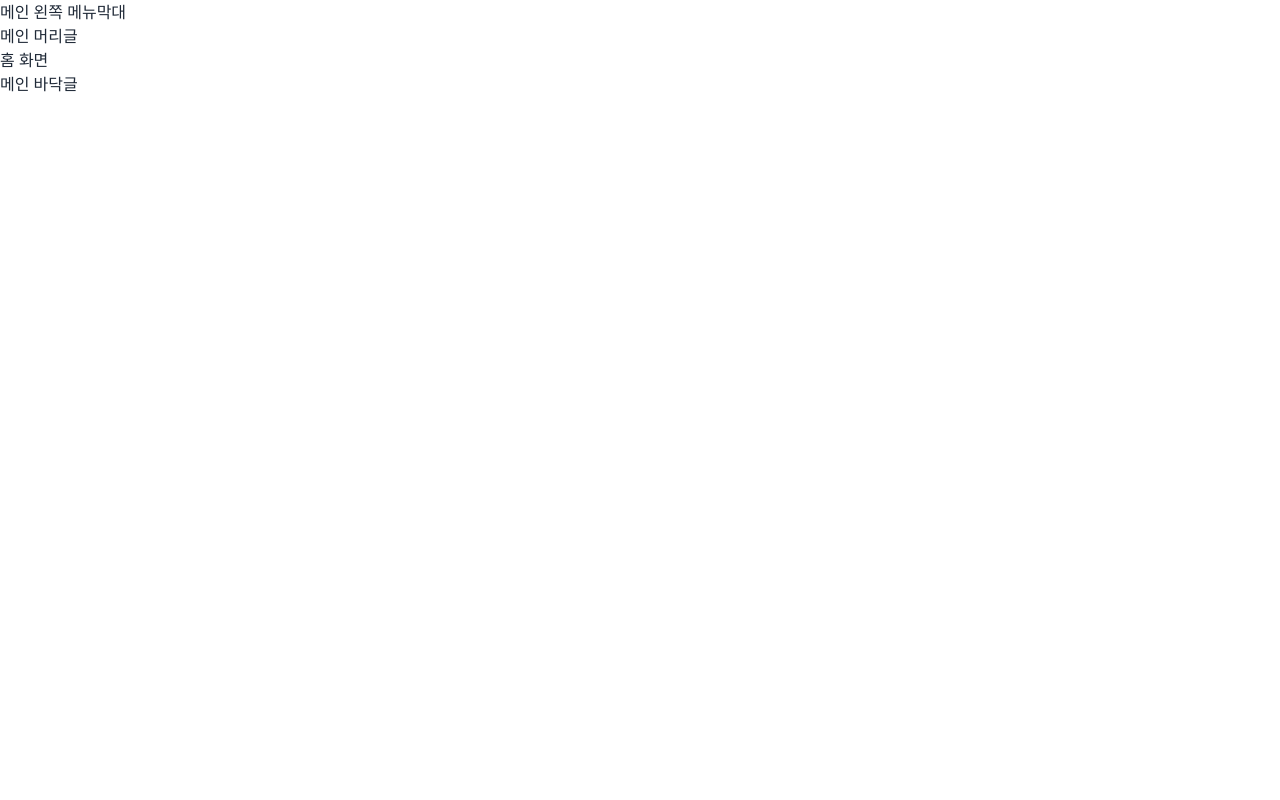
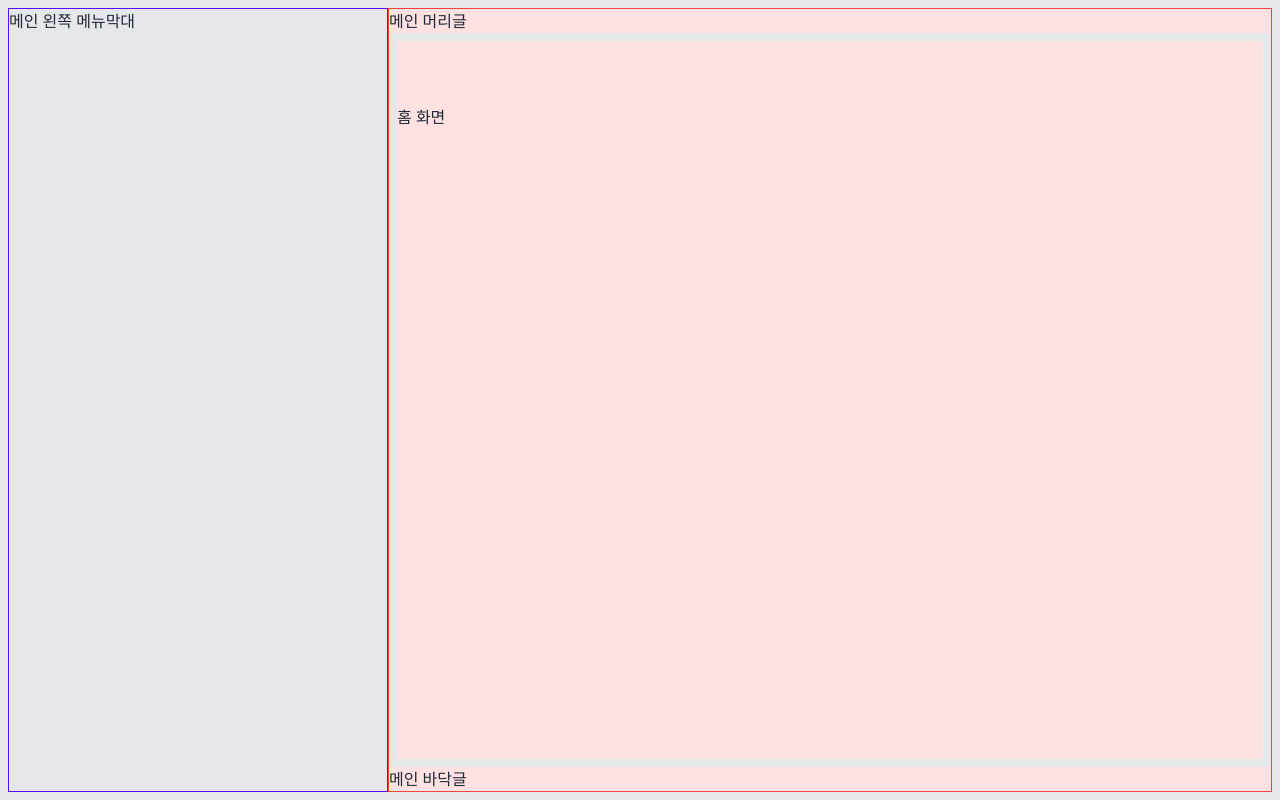
Before and after one commit to whoshe/test, a Next.js app: page / in a window 1280 px wide. Built offline with nearby package versions, Linux system fonts and the light colour scheme.

Commit message:
dashboard nested layout 고침

```diff
--- a/src/component/layout.js
+++ b/src/component/layout.js
@@ -5,10 +5,17 @@ import FooterLayout from './newsletter/newsletterLayout';
 import Footer from './footer';
 
 export default function Layout({children}) {
-    return (<div>
-        <Sidebar/>
-        <Header/>
-        {children}
-        <Footer/>
-        </div>)
+    return (
+    <div className="flex border-8 min-h-screen ">
+    <aside className="flex-[3] border border-primary bg-gray-200">
+      {/* Include shared UI here e.g. a sidebar */}
+
+      <Sidebar/>
+    </aside>
+    <div className="flex flex-col flex-[7] border border-red-500 bg-red-100">
+    <Header/>
+    <div className="flex-grow my-0 py-16 border-8">{children}</div>
+    <Footer />
+    </div>
+  </div>)
 }
--- a/src/pages/dashboard.js
+++ b/src/pages/dashboard.js
@@ -3,7 +3,9 @@ import Layout from '@/component/layout'
 
 export default function Dashboard () {
     return (
-    <main>대시보드 화면</main>
+    <main>
+대시보드 화면
+  </main>
     )
 }
 
```
